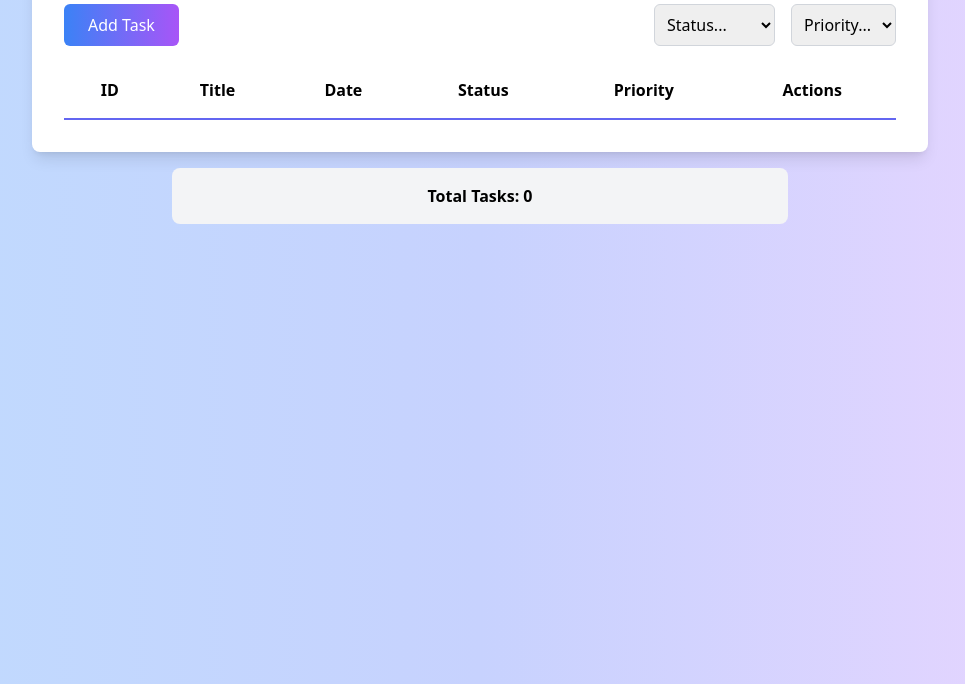
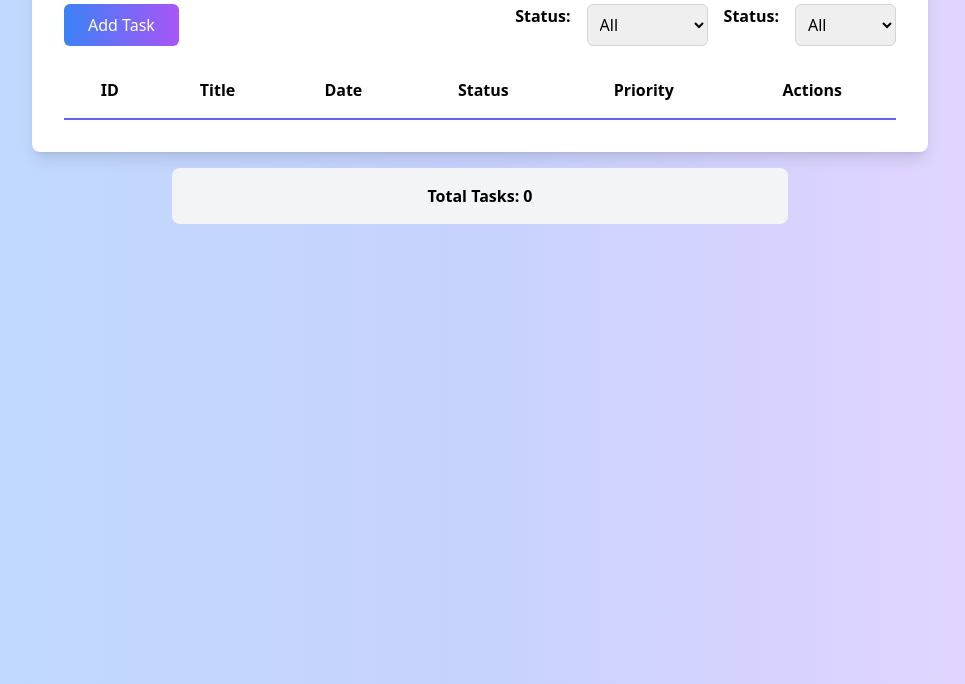
Before and after one commit to shafiq-91/to-do-fun, a website built with Vite: page index.html in a window 1280 px wide. Shown: the part 116-800 px from the top of the page, without its empty margins (160-1125 px from the left). Built offline with nearby package versions, Linux system fonts and the light colour scheme.

Commit message:
fix the filter problem

```diff
--- a/index.html
+++ b/index.html
@@ -19,14 +19,14 @@
                 Task</button>
 
             <div class="flex flex-col md:flex-row space-x-0 md:space-x-4 mt-4 md:mt-0">
+                <label class="font-bold">Status:</label>
                 <select id="statusFilter" class="border border-gray-300 p-2 rounded-md focus:outline-none focus:ring-2 focus:ring-indigo-400">
-                    <option value="null">Status...</option>
                     <option value="All">All</option>
                     <option value="Completed">Completed</option>
                     <option value="Pending">Pending</option>
                 </select>
+                <label class="font-bold">Status:</label>
                 <select id="priorityFilter" class="border border-gray-300 p-2 rounded-md focus:outline-none focus:ring-2 focus:ring-indigo-400">
-                    <option value="null">Priority...</option>
                     <option value="All">All</option>
                     <option value="Low">Low</option>
                     <option value="Medium">Medium</option>
```
